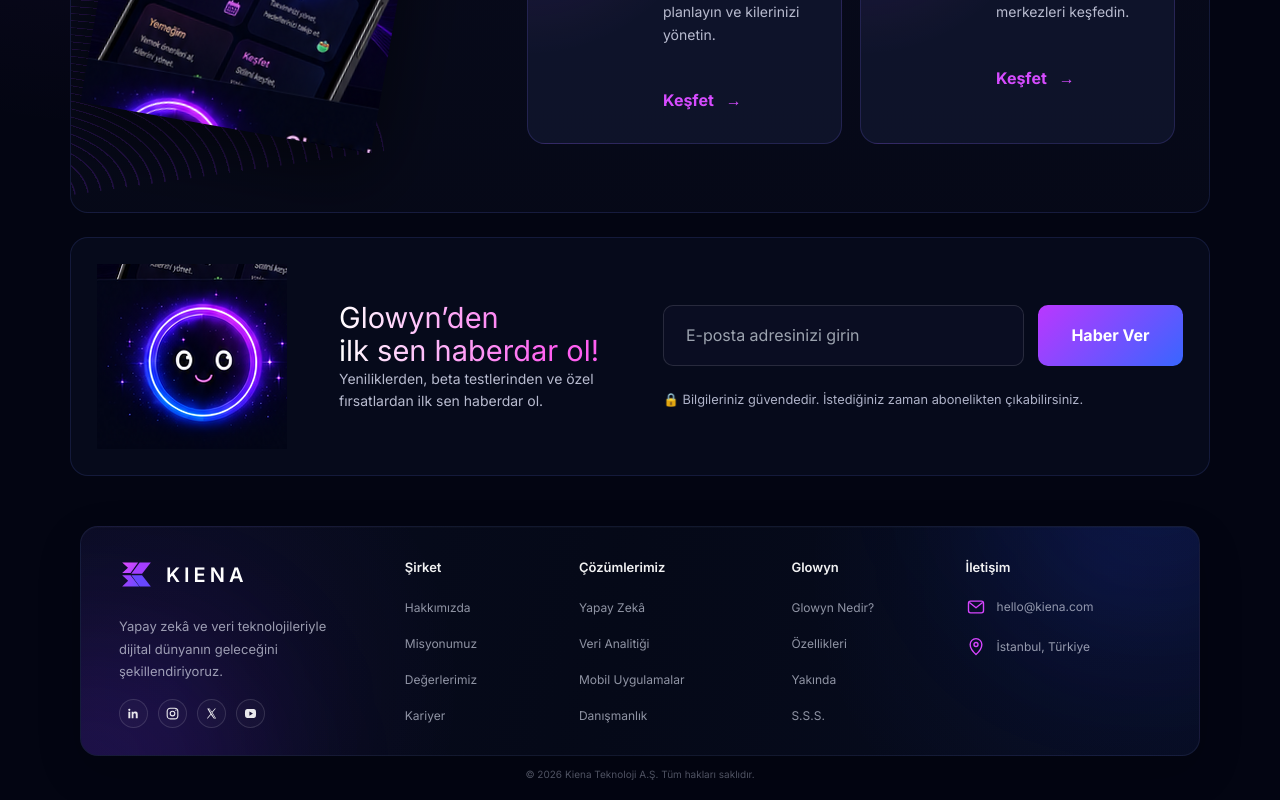
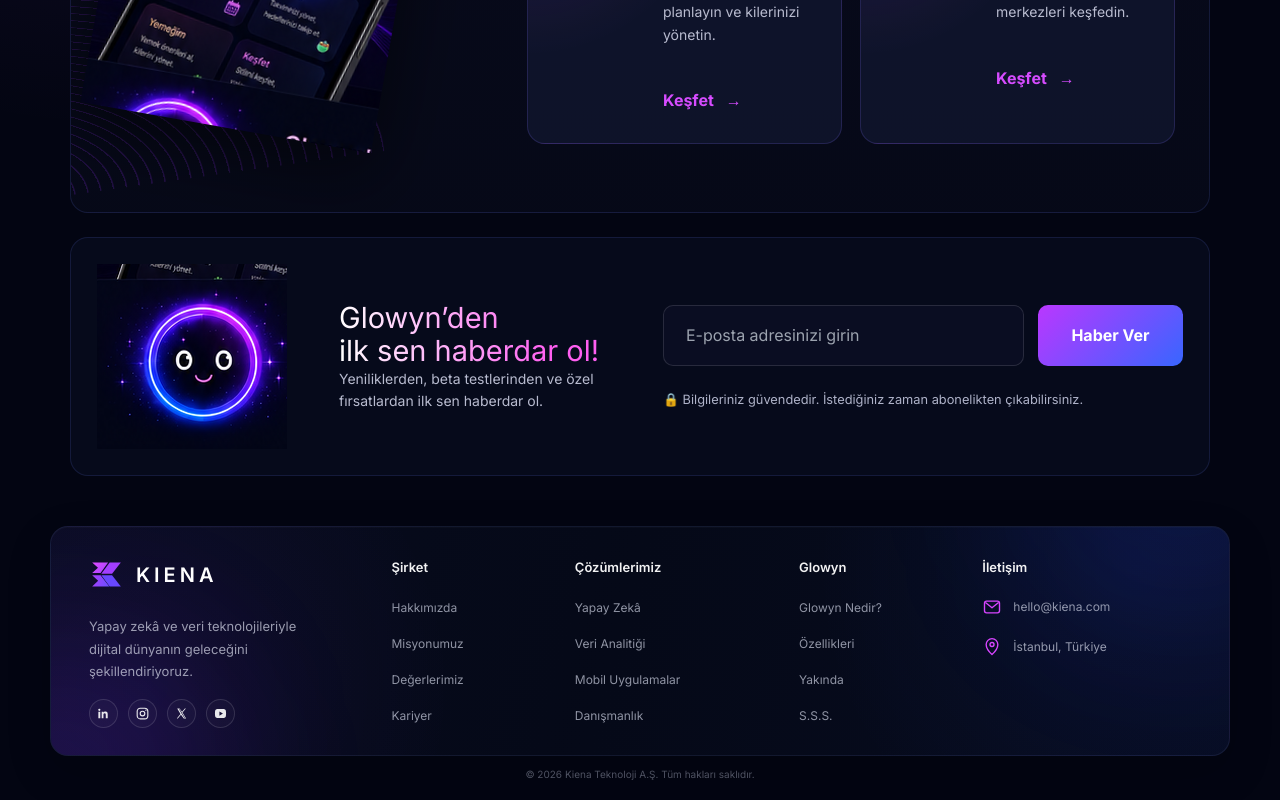
Before and after one commit to kenan-pamuk/kiena-web, a Next.js app: page / in a window 1280 px wide. Shown: the part 1211-2011 px from the top of the page. Built offline with nearby package versions, Linux system fonts and the light colour scheme.

Commit message:
Update globals.css

```diff
--- a/app/globals.css
+++ b/app/globals.css
@@ -496,7 +496,7 @@
 
 .kiena-footer-container {
   width: 100%;
-  max-width: 1120px;
+  max-width: 1180px;
   margin: 0 auto;
 }
 
```
